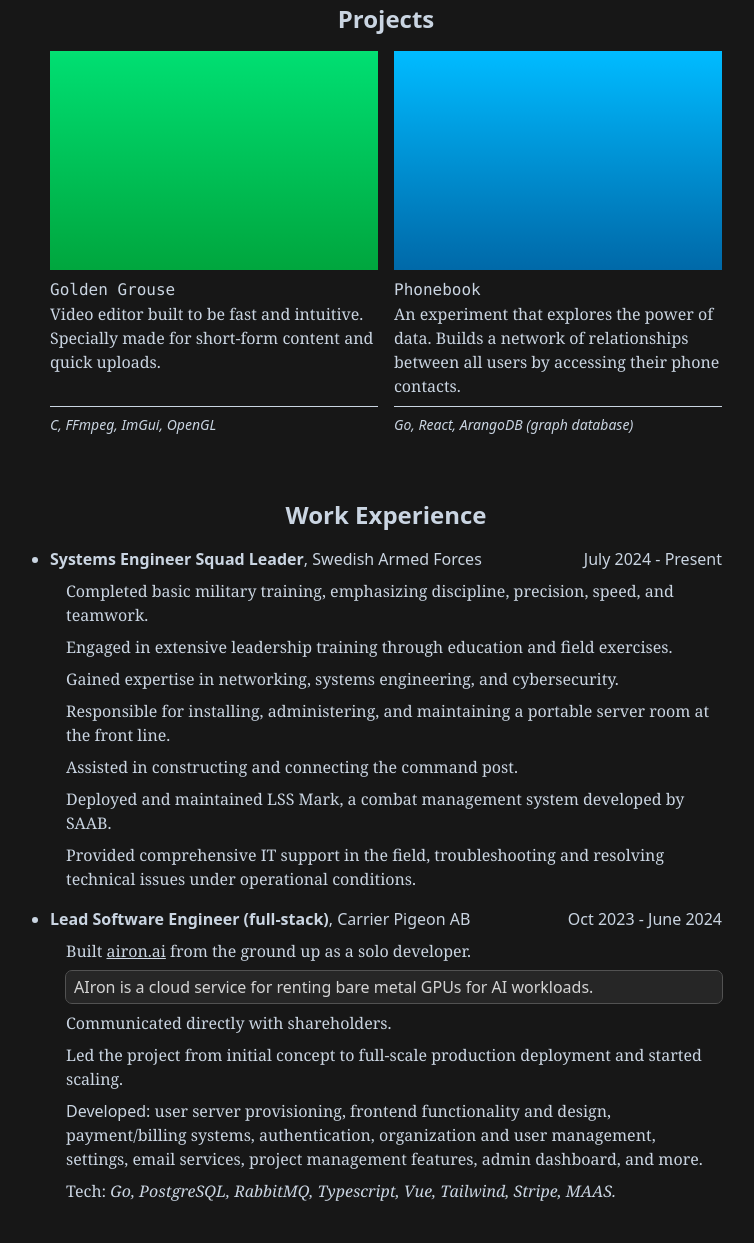
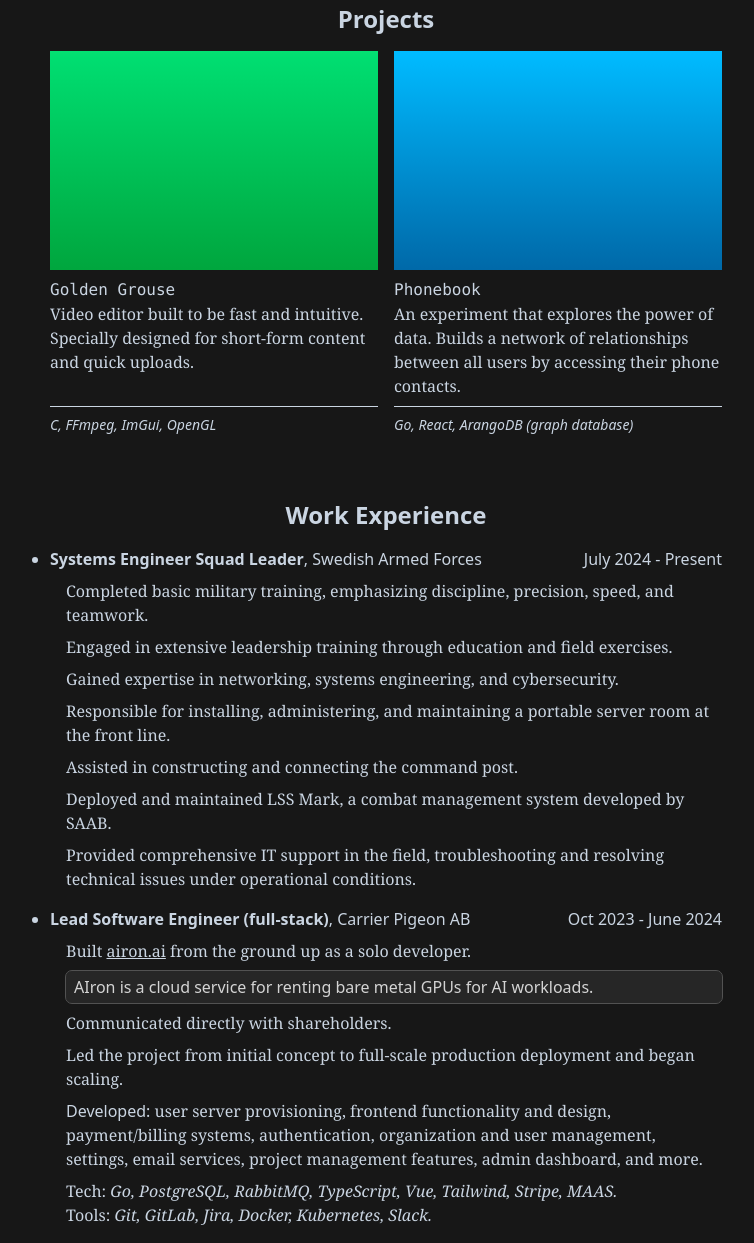
Before and after one commit to ineblom/website, a website built with Vite: page index.html in a window 1280 px wide. Shown: the part 213-1456 px from the top of the page, without its empty margins (254-1008 px from the left). Before the commit the page ends 1432 px from the top, so only its background shows below. Built offline with nearby package versions, Linux system fonts and the light colour scheme.

Commit message:
Add tools used & small grammer fix

```diff
--- a/index.html
+++ b/index.html
@@ -21,7 +21,7 @@
   <main class="container mx-auto text-slate-300 pt-16">
 
     <div class="font-serif text-center">
-      Hi, my name is Theodor and I am passionate about programming, performance, and great software.
+      Hi, my name is Theodor, and I am passionate about programming, performance, and great software.
     </div>
 
     <div class="pt-16 max-w-2xl mx-auto">
@@ -30,7 +30,7 @@
         <div class="flex flex-col h-full">
           <div class="w-full aspect-[3/2] from-green-400 to-green-600 bg-linear-to-b"></div>
           <h3 class="font-mono pt-2">Golden Grouse</h3>
-          <p class="font-serif flex-grow">Video editor built to be fast and intuitive. Specially made for short-form
+          <p class="font-serif flex-grow">Video editor built to be fast and intuitive. Specially designed for short-form
             content and quick uploads.</p>
           <div class="mt-2 pt-2 border-t text-sm italic">
             <p>C, FFmpeg, ImGui, OpenGL</p>
@@ -104,7 +104,7 @@
                   AIron is a cloud service for renting bare metal GPUs for AI workloads.</div>
               </li>
               <li>Communicated directly with shareholders.</li>
-              <li>Led the project from initial concept to full-scale production deployment and started scaling.</li>
+              <li>Led the project from initial concept to full-scale production deployment and began scaling.</li>
               <li>
                 <span class="font-sans font-medium">Developed:</span> user server provisioning, frontend functionality
                 and design, payment/billing systems,
@@ -113,7 +113,11 @@
               </li>
               <li>
                 Tech: <i>
-                  Go, PostgreSQL, RabbitMQ, Typescript, Vue, Tailwind, Stripe, MAAS.
+                  Go, PostgreSQL, RabbitMQ, TypeScript, Vue, Tailwind, Stripe, MAAS.
+                </i>
+                <br>
+                Tools: <i>
+                  Git, GitLab, Jira, Docker, Kubernetes, Slack.
                 </i>
               </li>
             </ul>
```
